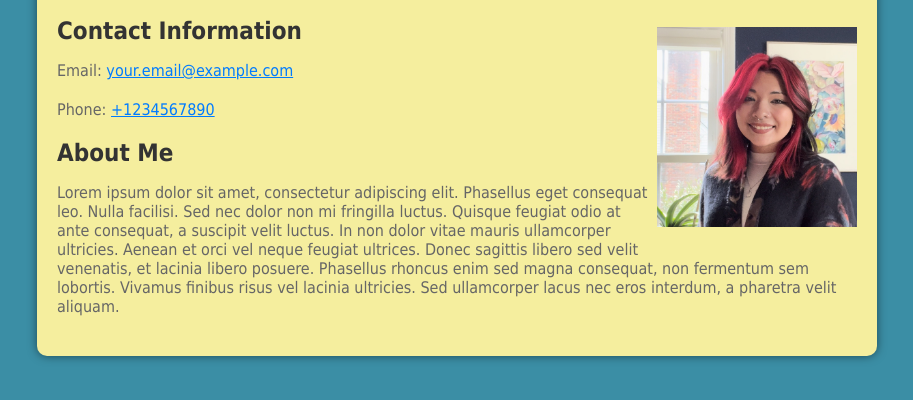
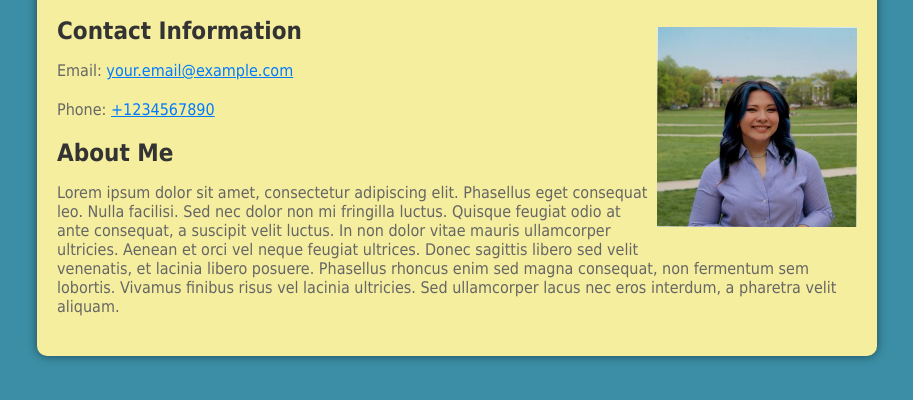
Before and after one commit to valerieYen/valmyen.github.io, a plain HTML site: page index.html in a window 1280 px wide. Shown: the part 82-482 px from the top of the page, without its empty margins (183-1096 px from the left). Drawn offline with Linux system fonts and the light colour scheme.

Commit message:
Update index.html

```diff
--- a/index.html
+++ b/index.html
@@ -11,7 +11,7 @@
         <header>
             <h1>My Name</h1>
         </header>
-        <img src="headshot.jpg" alt="Profile Picture" class="profile-pic">
+        <img src="headshot2.jpg" alt="Profile Picture" class="profile-pic">
         <section>
             <h2>Contact Information</h2>
             <p>Email: <a href="mailto:your.email@example.com">your.email@example.com</a></p>
```
